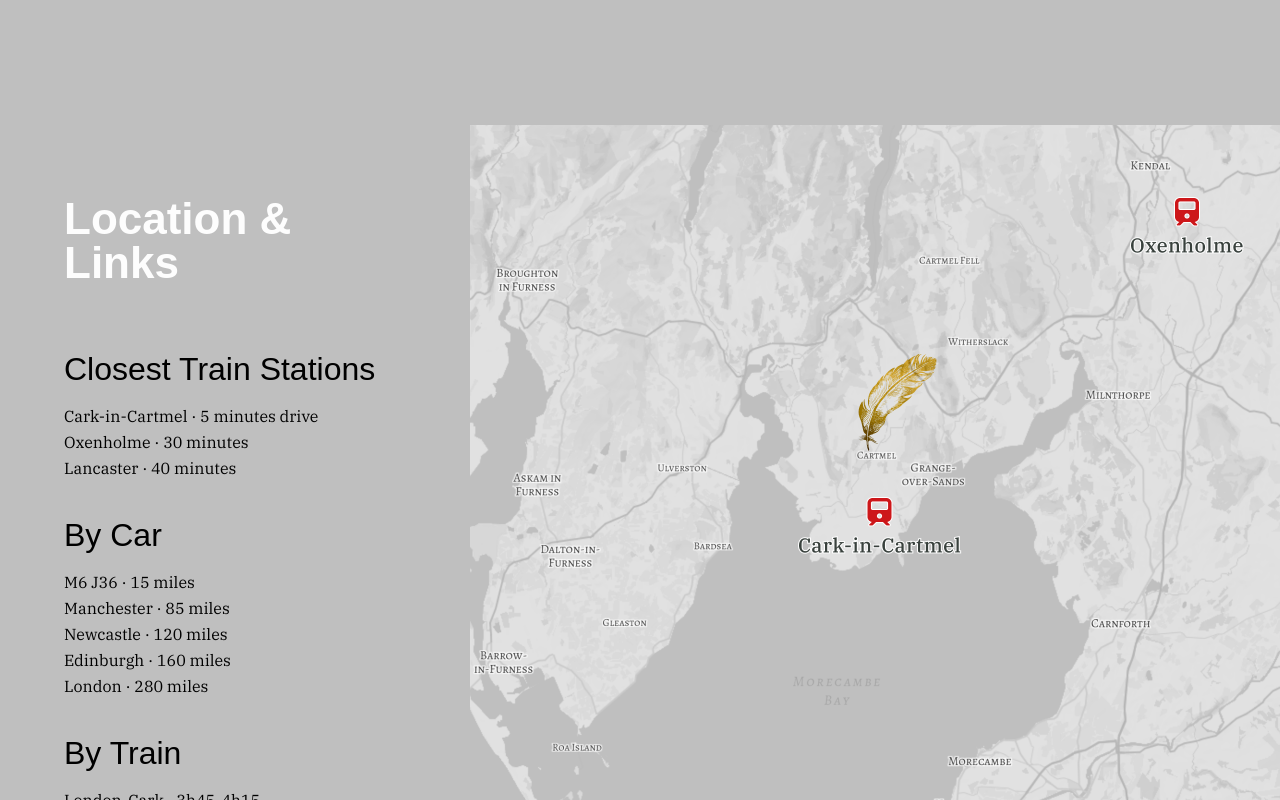
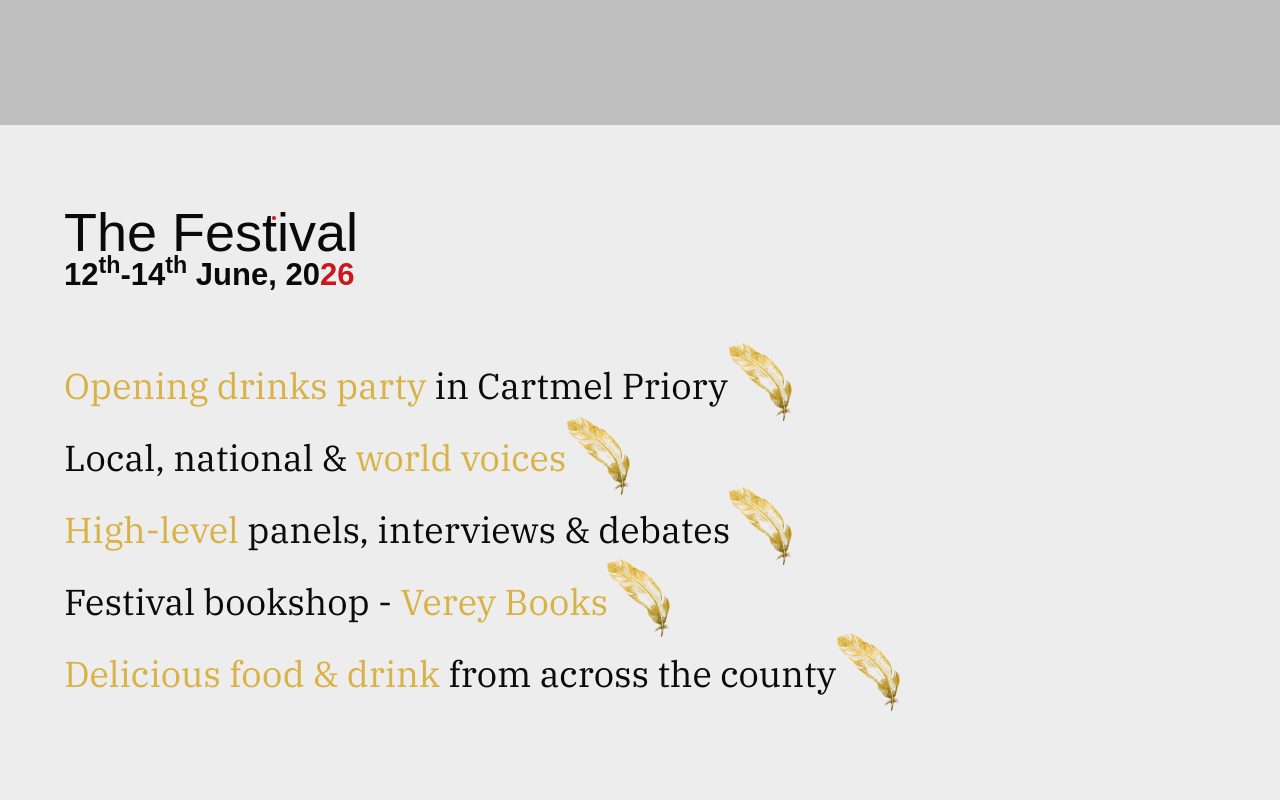
Before and after one commit to Shakey343/lakes-book-fest, a React (Vite) app: page / in a window 1280 px wide. Shown: the part 1280-2080 px from the top of the page. Built offline with nearby package versions, Linux system fonts and the light colour scheme; a web font is replaced by a local one.

Commit message:
showing festival again

```diff
--- a/src/components/FestivalSection.tsx
+++ b/src/components/FestivalSection.tsx
@@ -4,7 +4,7 @@ import smallFeatherImg from "../assets/small_gold_feather.jpg";
 const FestivalSection = () => {
   return (
     <Container
-      className="hidden flex-col pt-[80px] pb-[120px] bg-silver text-night"
+      className="flex flex-col pt-[80px] pb-[120px] bg-silver text-night"
       id="festival"
     >
       <div className="mb-[60px] leading-none flex flex-col items-center md:items-start">
```
